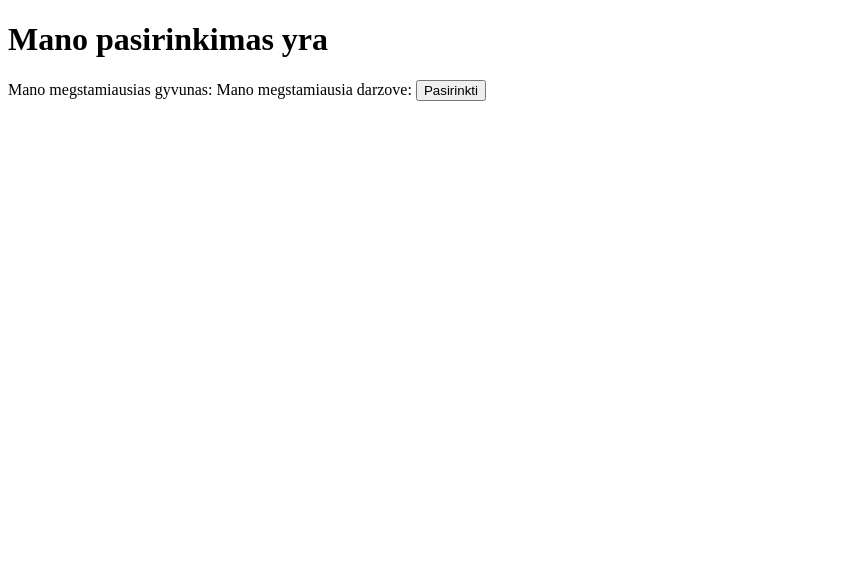
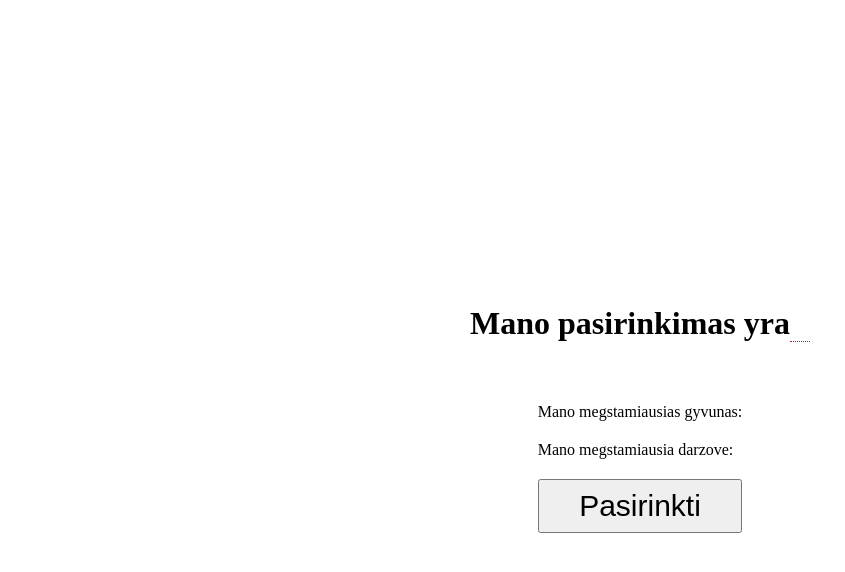
Before and after one commit to AndriusS0316/1-ND17-b, a website: page index.HTML in a window 1280 px wide. Shown: the whole page, without its empty margins (0-845 px from the left). Drawn offline with Linux system fonts and the light colour scheme.

Commit message:
20210731

```diff
--- a/index.HTML
+++ b/index.HTML
@@ -7,7 +7,29 @@
     <title>ND17-a</title>
 </head>
 <style>
-
+  body {
+  display: flex;
+  flex-direction: column;
+  gap: 40px;
+  min-height: 100vh;
+  justify-content: center;
+  align-items: center;
+}
+.option {
+  padding: 0 10px;
+  border-bottom: 1px dotted red;
+}
+form {
+  display: flex;
+  flex-direction: column;
+  gap: 20px;
+}
+select,
+button {
+  padding: 5px 20px;
+  font-size: 30px;
+  line-height: 40px;
+}
 
 </style>
 <body>
```
Also changed, not shown: 17-b.md (+3 -0 lines).
